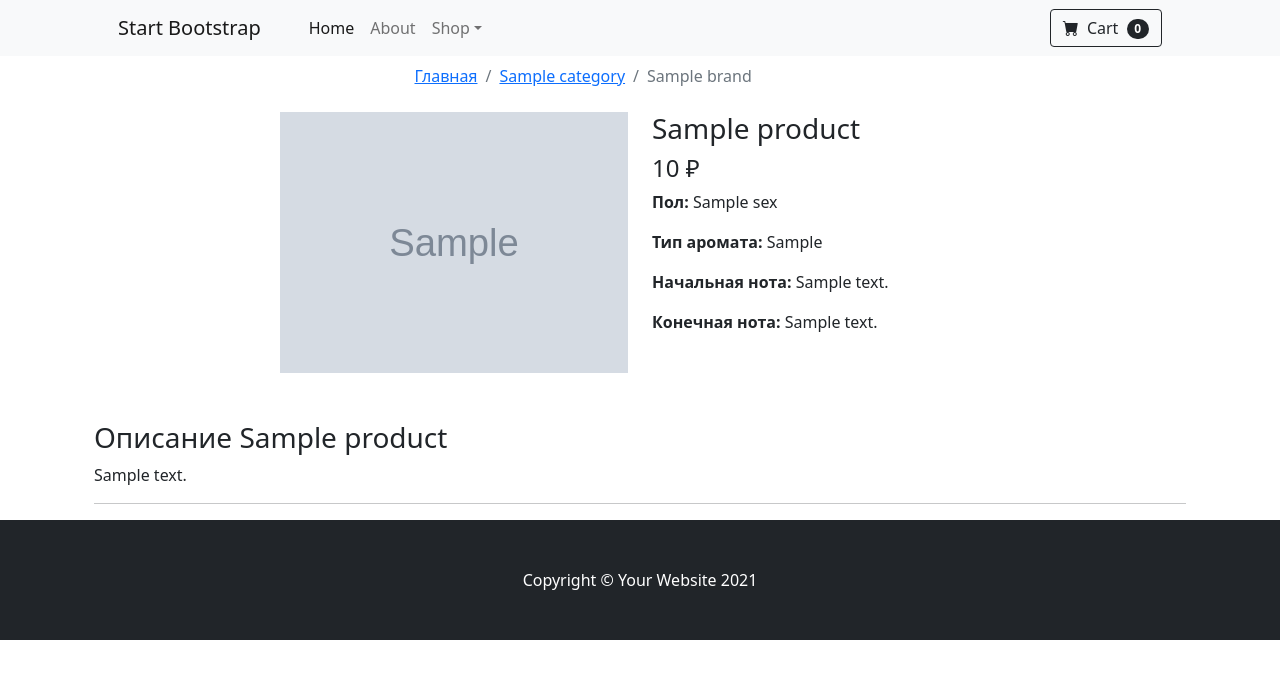
After one commit to MaxiZhorin/parfum_ahop, a Django app: template shop/main_app/templates/product_detail.html in a window 1280 px wide. The commit adds this page. Shown: the top 679 px of the page. Run offline with Django 3.2, Linux system fonts and the light colour scheme; the template is opened without the code that fills it: most values are stand-ins (such as "Sample title", 1, 10 or a date in 2020); grey boxes marked "Sample" are stand-in pictures.

Commit message:
Создал представление для вывода информации о конкретном товаре. Придал немного стиля для страницы товара

```diff
--- a/shop/main_app/admin.py
+++ b/shop/main_app/admin.py
@@ -21,6 +21,8 @@ class ParfumAdminForm(ModelForm):
         img = Image.open(image)
         min_height, min_width = Product.MIN_RESOLUTION
         max_height, max_width = Product.MAX_RESOLUTION
+        if image.size > Product.MAX_SIZE:
+            raise ValidationError('Размер изображения превышает минимум 5 MB')
         if img.height < min_height or img.width < min_width:
             raise ValidationError('Разрешение изображения меньше минимального')
         if img.height > max_height or img.width > max_width:
--- a/shop/main_app/templates/base.html
+++ b/shop/main_app/templates/base.html
@@ -44,6 +44,7 @@
     </div>
 </nav>
 <!-- Header-->
+{% block content %}
 <header class="bg-dark py-5">
     <div class="container px-4 px-lg-5 my-5">
         <div class="text-center text-white">
@@ -247,14 +248,18 @@
                         </div>
                     </div>
                     <!-- Product actions-->
+
                     <div class="card-footer p-4 pt-0 border-top-0 bg-transparent">
                         <div class="text-center"><a class="btn btn-outline-dark mt-auto" href="#">Add to cart</a></div>
                     </div>
+                    {% endblock content %}
                 </div>
             </div>
         </div>
     </div>
 </section>
+
+
 <!-- Footer-->
 <footer class="py-5 bg-dark">
     <div class="container"><p class="m-0 text-center text-white">Copyright &copy; Your Website 2021</p></div>
--- /dev/null
+++ b/shop/main_app/templates/product_detail.html
@@ -0,0 +1,52 @@
+{% extends 'base.html' %}
+
+{% block content %}
+
+<div class="container">
+  <div class="row justify-content-md-center mt-2">
+    <div class="col col-lg-5">
+      <nav aria-label="breadcrumb">
+    <ol class="breadcrumb">
+        <li class="breadcrumb-item"><a href="{% url 'base' %}">Главная</a></li>
+        <li class="breadcrumb-item"><a href="#">{{ product.category.name }}</a></li>
+        <li class="breadcrumb-item active" aria-current="page">{{ product.brand }}</li>
+    </ol>
+</nav>
+    </div>
+
+<div class="row mt-2 justify-content-md-center">
+    <div class="col-md-4">
+        <img src=" {{product.image.url }}" class="img-fluid">
+    </div>
+    <div class="col-md-4">
+        <div class="blog-post">
+
+            <h3 class="blog-post-title">{{ product.title }}</h3>
+            <h4 class="card-title pricing-card-title">{{ product.price_retail }} &#8381;</h4>
+            <!--            <p>{{ product.description|linebreaksbr }}</p>-->
+            <!--            <hr>-->
+            <p><b>Пол: </b>{{ product.sex }}</p>
+            <p><b>Тип аромата: </b>{{ product.type_aroma }}</p>
+            <p><b>Начальная нота: </b>{{ product.first_note }}</p>
+            <p><b>Конечная нота: </b>{{ product.last_note }}</p>
+
+        </div><!-- /.blog-post -->
+
+
+    </div>
+</div>
+
+<div class="row mt-5 justify-content-md-center">
+    <div class="col col-lg-12">
+        <h3> Описание {{ product.title }}</h3>
+        <p>{{ product.description|linebreaksbr }}</p>
+        <hr>
+
+
+    </div>
+</div>
+
+
+
+
+{% endblock content %}
--- a/shop/main_app/urls.py
+++ b/shop/main_app/urls.py
@@ -1,6 +1,7 @@
 from django.urls import path
-from .views import test_views
+from .views import test_views, ProductDetailView
 
 urlpatterns = [
-    path('', test_views, name='base')
+    path('', test_views, name='base'),
+    path('products/<str:ct_model>/<str:slug>/', ProductDetailView.as_view(), name='product_detail')
 ]
```
Also changed, not shown: shop/main_app/models.py (+18 -7 lines), shop/main_app/templates/parfum_specification.html (added, +10 -0 lines), shop/main_app/views.py (+18 -0 lines). Lines whose indentation alone changed are shown as unchanged.
